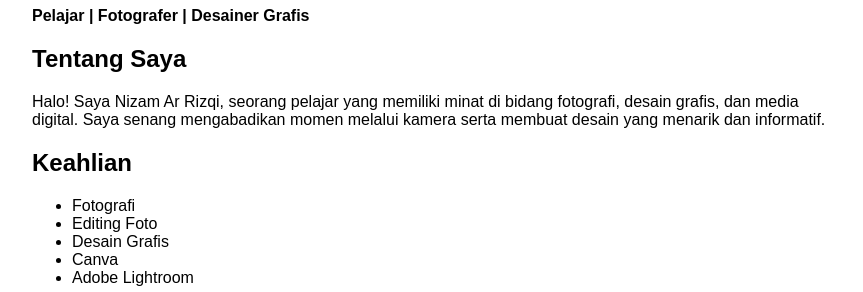
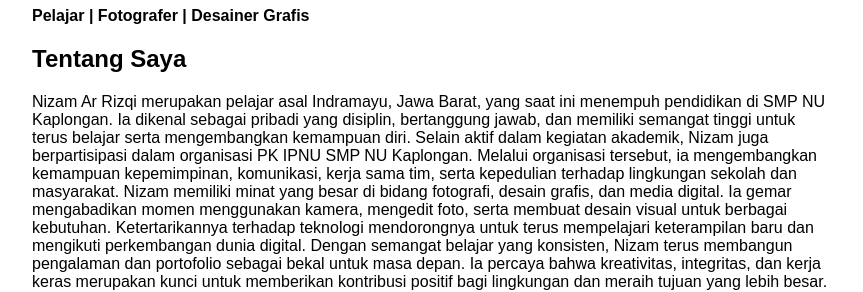
Before and after one commit to nizam2012-ui/Nizam-Ar-rizqi, a plain HTML site: page index.html in a window 1280 px wide. Shown: the part 93-385 px from the top of the page, without its empty margins (208-1071 px from the left). Drawn offline with Linux system fonts and the light colour scheme.

Commit message:
Update index.html
latar belakang

```diff
--- a/index.html
+++ b/index.html
@@ -16,9 +16,18 @@
 
 <h2>Tentang Saya</h2>
 <p>
-Halo! Saya Nizam Ar Rizqi, seorang pelajar yang memiliki minat di bidang fotografi,
-desain grafis, dan media digital. Saya senang mengabadikan momen melalui kamera
-serta membuat desain yang menarik dan informatif.
+Nizam Ar Rizqi merupakan pelajar asal Indramayu, Jawa Barat, yang saat ini menempuh pendidikan di SMP NU Kaplongan. Ia dikenal sebagai pribadi yang disiplin, bertanggung jawab, dan memiliki semangat tinggi untuk terus belajar serta mengembangkan kemampuan diri.
+Selain aktif dalam kegiatan akademik, Nizam juga berpartisipasi dalam organisasi PK IPNU SMP NU Kaplongan. Melalui organisasi tersebut, ia mengembangkan kemampuan kepemimpinan, komunikasi, kerja sama tim, serta kepedulian terhadap lingkungan sekolah dan masyarakat.
+Nizam memiliki minat yang besar di bidang fotografi, desain grafis, dan media digital. Ia gemar mengabadikan momen menggunakan kamera, mengedit foto, serta membuat desain visual untuk berbagai kebutuhan. Ketertarikannya terhadap teknologi mendorongnya untuk terus mempelajari keterampilan baru dan mengikuti perkembangan dunia digital.
+Dengan semangat belajar yang konsisten, Nizam terus membangun pengalaman dan portofolio sebagai bekal untuk masa depan. Ia percaya bahwa kreativitas, integritas, dan kerja keras merupakan kunci untuk memberikan kontribusi positif bagi lingkungan dan meraih tujuan yang lebih besar.
+Informasi Singkat
+Nama: Nizam Ar Rizqi
+Asal: Indramayu, Jawa Barat
+Pendidikan: Siswa SMP NU Kaplongan
+Organisasi: PK IPNU SMP NU Kaplongan
+Bidang Minat: Fotografi, Desain Grafis, Media Digital, dan Teknologi
+Karakter: Disiplin, bertanggung jawab, komunikatif, kreatif, dan mudah beradaptasi.
+Moto: "Terus belajar, terus berkarya, dan memberikan manfaat bagi sesama."
 </p>
 
 <h2>Keahlian</h2>
```
